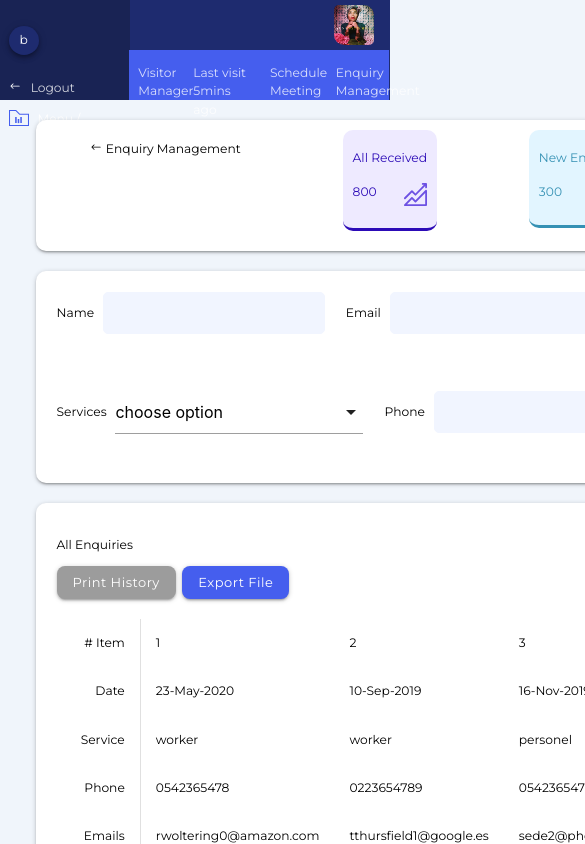
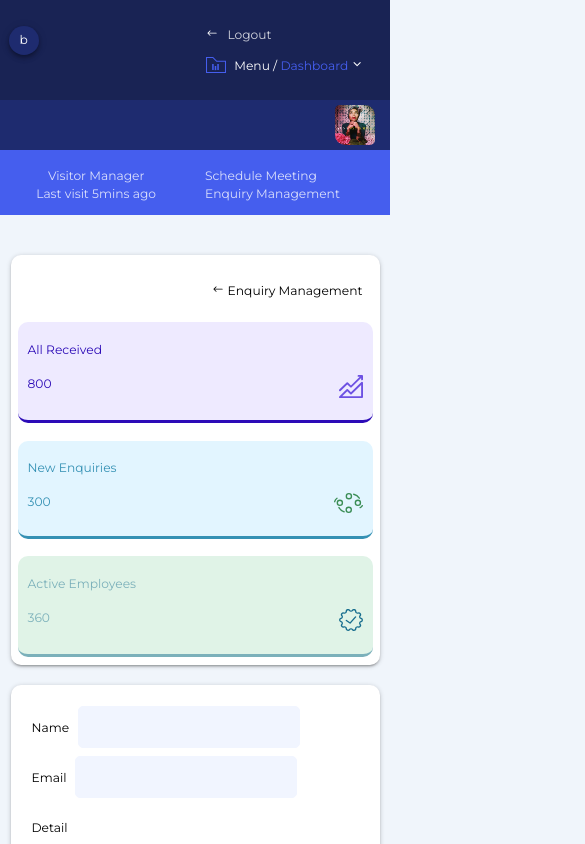
Before and after one commit to danielkpodo/webber-test, a React (Create React App) app: page / in a window 390 px wide. Shown: the top 844 px of the page, 585 px wide, since content can reach past the window. Built offline with nearby package versions, Linux system fonts and the light colour scheme.

Commit message:
fix dashboard media for tablet

```diff
--- a/src/components/Dashboard.js
+++ b/src/components/Dashboard.js
@@ -9,14 +9,13 @@ const Dashboard = () => {
   return (
     <div className="dashboard-content z-depth-1 resizer">
       <div className="row">
-        <div className="container-fluid dash-area">
-          <div className="row items-dash">
-            <div className="col l3 mgt-enquiry">
+        <div className="items-dash">
+          <div className="col l3 m6 s12 dash-spacer mgt-enquiry">
             <h6 style={{ textAlign: "right", marginRight: "10px" }}>
               <BsArrowLeft /> Enquiry Management
             </h6>
           </div>
-            <div className="col l3">
+          <div className="col l3 m6 s12 dash-spacer">
             <DashboardItem
               styler="received"
               heading="All Received"
@@ -24,7 +23,7 @@ const Dashboard = () => {
               imgPath={threshold}
             />
           </div>
-            <div className="col l3">
+          <div className="col l3 m6 s12 dash-spacer">
             <DashboardItem
               styler="enquiries"
               heading="New Enquiries"
@@ -32,7 +31,7 @@ const Dashboard = () => {
               imgPath={enquiry}
             />
           </div>
-            <div className="col l3">
+          <div className="col l3 m6 s12 dash-spacer">
             <DashboardItem
               styler="employees"
               heading="Active Employees"
@@ -43,7 +42,6 @@ const Dashboard = () => {
         </div>
       </div>
     </div>
-    </div>
   );
 };
 
--- a/src/components/Header.js
+++ b/src/components/Header.js
@@ -6,13 +6,14 @@ import profile from "../components/assets/images/yuna.jpg";
 
 const Header = () => {
   return (
-    <div className="row main-header">
-      <div className="col s4 left-header">
+    <div className="main-header">
       <div className="row">
-          <div className="col l2">
+        <div className="col l4 m4 s12 left-header">
+          <div className="row">
+            <div className="col l2 m4 s6">
               <p className="letter z-depth-2 circle ">b</p>
             </div>
-          <div className="col l10 menu-dash">
+            <div className="col l10 m8 s6 menu-dash">
               <div className="logout">
                 <p>
                   <BsArrowLeft />
@@ -24,7 +25,11 @@ const Header = () => {
               </div>
               <div className="menu">
                 <div>
-                <img src={menu} alt="menu icon" style={{ maxWidth: "20px" }} />
+                  <img
+                    src={menu}
+                    alt="menu icon"
+                    style={{ maxWidth: "20px" }}
+                  />
                 </div>
                 <div className="main-menu">
                   Menu / <span className="dashboard">Dashboard</span>{" "}
@@ -34,7 +39,7 @@ const Header = () => {
             </div>
           </div>
         </div>
-      <div className="col s8 right-header">
+        <div className="col l8 m8 s12 right-header">
           <div className="profile-header">
             <div></div>
             <div className="profile">
@@ -47,15 +52,18 @@ const Header = () => {
           </div>
           <div className="user-tasks">
             <div className="row navlinks">
-            <div className="col s6 manager">
+              <div className="col l6 m6 s6 manager nav-item">
                 <a href="#!">Visitor Manager</a>
                 <a href="#!">Last visit 5mins ago</a>
               </div>
-            <div className="col s3 nav-item">
+              <div className="align">
+                <div className="col l3 m3 s6 nav-item">
                   <a href="#!">Schedule Meeting</a>
                 </div>
-            <div className="col s3 nav-item">
+                <div className="col l3 m3 s6 nav-item">
                   <a href="#!">Enquiry Management</a>
+                </div>
+              </div>
             </div>
           </div>
         </div>
--- a/src/containers/App.css
+++ b/src/containers/App.css
@@ -15,11 +15,21 @@
   background: #1e2b6f;
   height: 100px;
 }
+@media (max-width: 500px) {
+  .main-header .right-header {
+    margin-bottom: 2.5rem;
+  }
+}
 .main-header .right-header .user-tasks {
   background: #455eee;
   margin-left: -11px;
   margin-right: -10px;
   height: 50px;
+}
+@media (max-width: 500px) {
+  .main-header .right-header .user-tasks {
+    height: 65px;
+  }
 }
 
 .logout {
@@ -54,6 +64,7 @@
 .profile-header {
   display: flex;
   justify-content: space-between;
+  align-items: center;
 }
 .profile-header .profile {
   width: 50px;
@@ -64,14 +75,16 @@
 }
 
 .navlinks {
-  padding: 1rem 0.625rem;
+  padding: 1.2rem 0.625rem;
 }
 
 .manager {
   display: flex;
+  flex-direction: row;
+  flex-wrap: wrap;
   justify-content: space-around;
-  max-width: 25rem;
-  height: 45px;
+  align-items: center;
+  height: 20px;
 }
 .manager a {
   color: #fff;
@@ -93,28 +106,27 @@
   transition: 400ms ease-in-out;
 }
 
-@media screen and (min-width: 1600px) {
+@media (min-width: 1600px) {
   .content-area {
     max-width: 1400px;
     padding: 3rem;
     margin: 0 auto;
   }
 }
+
 .dashboard-content {
   background: #fff;
   border-radius: 10px;
-  padding-top: 10px;
   color: #000;
 }
 .dashboard-content h6 {
   font-size: 0.875rem;
 }
 .dashboard-content .items-dash {
-  display: flex;
-  justify-content: space-around;
-  flex-direction: row;
-  flex-wrap: wrap;
-  margin-right: 10px;
+  padding: 0.625rem;
+}
+.dashboard-content .dash-spacer {
+  padding: 0.625rem 0.625rem;
 }
 .dashboard-content .item {
   padding: 10px;
@@ -148,10 +160,6 @@
 
 .mgt-enquiry h6 {
   margin-left: 30px;
-}
-
-.dash-area {
-  max-width: 960px;
 }
 
 .form-section {
@@ -306,7 +314,6 @@
 
 body {
   background: #f0f5fb;
-  overflow-x: hidden;
   color: #fff;
   font-size: 0.875rem;
   font-family: "Montserrat", sans-serif;
@@ -317,14 +324,4 @@ img {
   display: block;
 }
 
-.resizer {
-  max-width: 1000px;
-  margin: 0 25px;
-}
-
-.sidebar-resizer {
-  max-width: 400px;
-  margin: 0 auto;
-}
-
 /*# sourceMappingURL=App.css.map */
--- a/src/containers/App.js
+++ b/src/containers/App.js
@@ -16,12 +16,12 @@ function App() {
       <Header />
       <main className="content-area">
         <div className="row">
-          <div className="col l9">
+          <div className="col l9 m12 s12">
             <Dashboard />
             <Form />
             <Table />
           </div>
-          <div className="col l3 sidebar-resizer">
+          <div className="col l3 m12 s12 sidebar-resizer">
             <Notifications />
             <Calender />
             <Task />
--- a/src/containers/App.scss
+++ b/src/containers/App.scss
@@ -1,3 +1,4 @@
+@import "./scss/partials/media";
 @import "./scss/partials/variables";
 @import "./scss/partials/main-header";
 @import "./scss/partials/content-area";
@@ -12,8 +13,8 @@
 
 body {
   background: $body-bg;
-  overflow-x: hidden;
   color: #fff;
+  // overflow-x: hidden;
   font: {
     size: 0.875rem;
     family: $body-font;
@@ -25,12 +26,12 @@ img {
   display: block;
 }
 
-.resizer {
-  max-width: 1000px;
-  margin: 0 25px;
-}
+// .resizer {
+//   max-width: 62.5rem;
+//   margin: 0 25px;
+// }
 
-.sidebar-resizer {
-  max-width: 400px;
-  margin: 0 auto;
-}
+// .sidebar-resizer {
+//   max-width: 400px;
+//   margin: 0 auto;
+// }
--- a/src/containers/scss/partials/_content-area.scss
+++ b/src/containers/scss/partials/_content-area.scss
@@ -1,5 +1,5 @@
-@media screen and (min-width: 1600px) {
-  .content-area {
+.content-area {
+  @include large {
     max-width: 1400px;
     padding: 3rem;
     margin: 0 auto;
--- a/src/containers/scss/partials/_dashboard.scss
+++ b/src/containers/scss/partials/_dashboard.scss
@@ -1,7 +1,7 @@
 .dashboard-content {
   background: #fff;
   border-radius: 10px;
-  padding-top: 10px;
+  // padding: 10px;
   color: #000;
 
   h6 {
@@ -11,11 +11,11 @@
   }
 
   .items-dash {
-    display: flex;
-    justify-content: space-around;
-    flex-direction: row;
-    flex-wrap: wrap;
-    margin-right: 10px;
+    padding: 0.625rem;
+  }
+
+  .dash-spacer {
+    padding: 0.625rem 0.625rem;
   }
 
   .item {
@@ -55,6 +55,6 @@
   }
 }
 
-.dash-area {
-  max-width: 960px;
-}
+// .dash-area {
+//   max-width: 960px;
+// }
--- a/src/containers/scss/partials/_main-header.scss
+++ b/src/containers/scss/partials/_main-header.scss
@@ -16,12 +16,20 @@
   .right-header {
     background: $dark-blue;
     height: 100px;
+    @include mobile {
+      margin-bottom: 2.5rem;
+    }
 
     .user-tasks {
       background: $light-blue;
+      //this is what is causing the overflow
       margin-left: -11px;
       margin-right: -10px;
+      //overflow issues with margins
       height: 50px;
+      @include mobile {
+        height: 65px;
+      }
     }
   }
 }
@@ -58,6 +66,7 @@
 .profile-header {
   display: flex;
   justify-content: space-between;
+  align-items: center;
   .profile {
     width: 50px;
     padding: 5px;
@@ -68,14 +77,16 @@
 }
 
 .navlinks {
-  padding: 1rem 0.625rem;
+  padding: 1.2rem 0.625rem;
 }
 
 .manager {
   display: flex;
+  flex-direction: row;
+  flex-wrap: wrap;
   justify-content: space-around;
-  max-width: 25rem;
-  height: 45px;
+  align-items: center;
+  height: 20px;
 
   a {
     color: #fff;
@@ -93,6 +104,7 @@
   a {
     color: #fff;
     opacity: 0.8;
+
     &:hover {
       color: gold;
       opacity: 1;
```
Also changed, not shown: src/containers/scss/partials/_media.scss (added, +35 -0 lines), 1 other file (tests, documents, lock files or other folders). Lines whose indentation alone changed are shown as unchanged.
